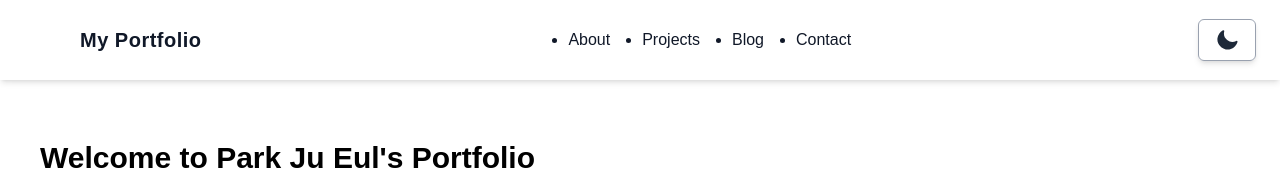
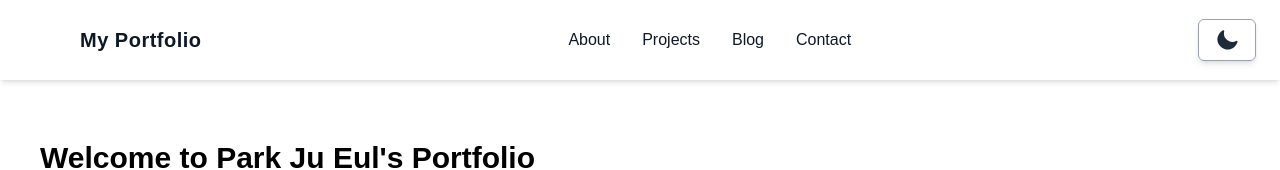
Before and after one commit to rope-park/my-portfolio, a Next.js app: page / in a window 1280 px wide. Shown: the top 170 px of the page. Built offline with nearby package versions, Linux system fonts and the light colour scheme.

Commit message:
Design: ul list-disc 스타일 삭제

```diff
--- a/src/styles/globals.css
+++ b/src/styles/globals.css
@@ -92,7 +92,7 @@ button {
 
 /* 리스트 스타일 */
 ul {
-  @apply ml-5 list-disc;
+  @apply ml-5;
 }
 
 
```
